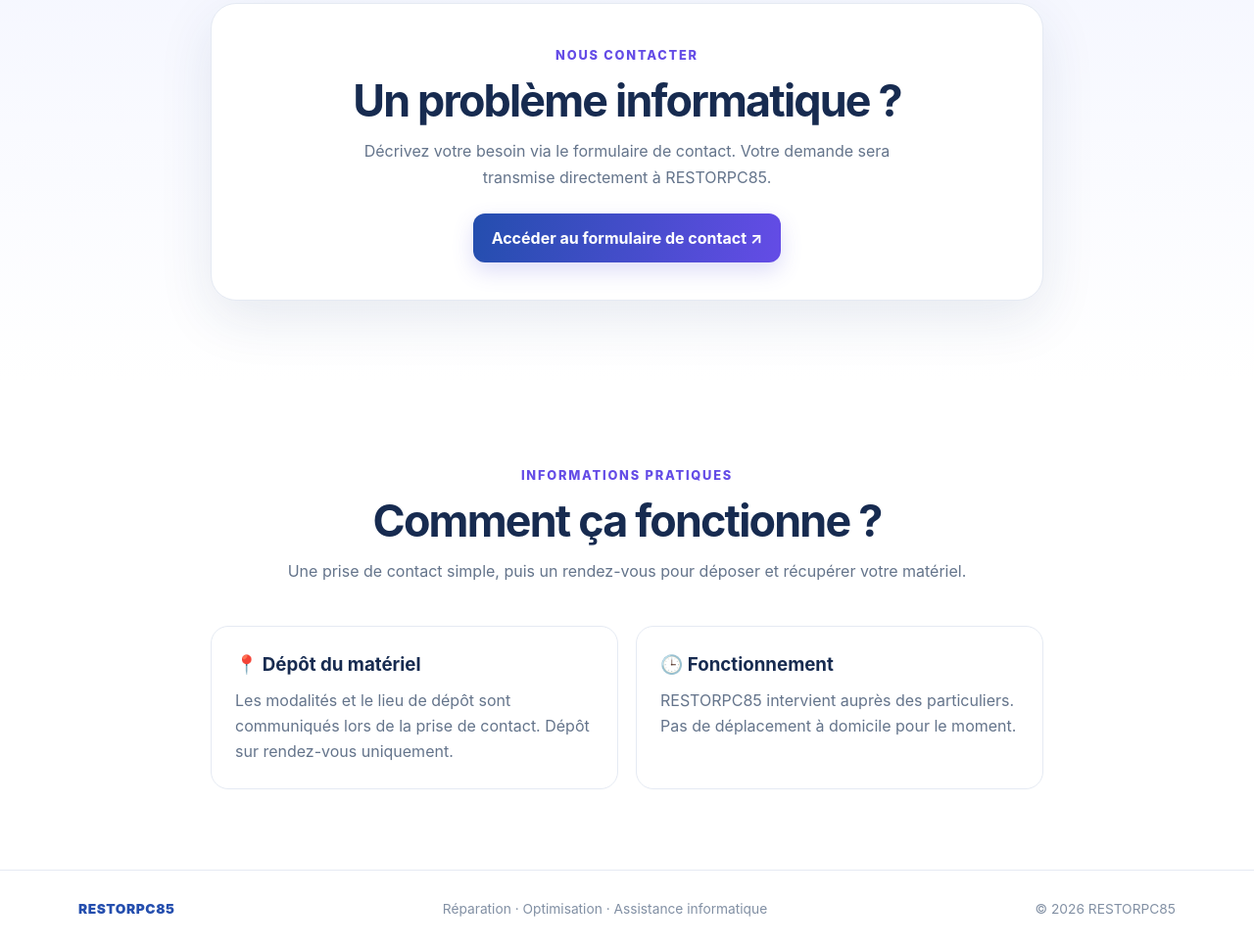
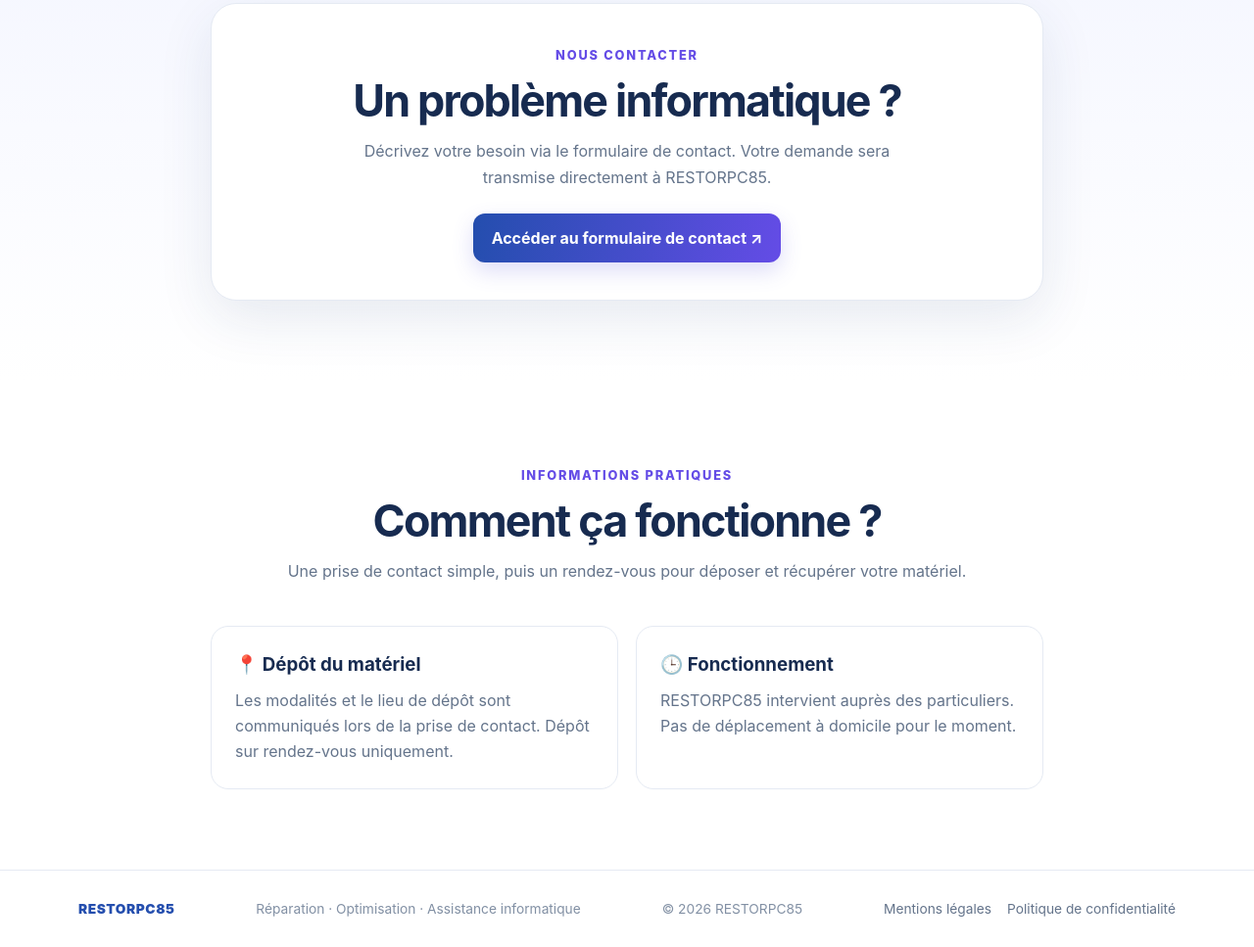
Before and after one commit to Nicolas85310/restorpc, a plain HTML site: page index.html in a window 1280 px wide. Shown: the part 2853-3820 px from the top of the page at 98% size. Drawn offline with Linux system fonts and the light colour scheme.

Commit message:
Add files via upload

```diff
--- a/index.html
+++ b/index.html
@@ -129,6 +129,9 @@
     footer { padding:28px 0; border-top:1px solid var(--line); color:#8290a4; font-size:.86rem; }
     .footer-inner { display:flex; align-items:center; justify-content:space-between; gap:20px; flex-wrap:wrap; }
     .footer-brand { color:var(--blue); font-weight:900; letter-spacing:.04em; }
+    .footer-links { display:flex; align-items:center; gap:16px; flex-wrap:wrap; }
+    .footer-links a { color:var(--muted); text-decoration:none; }
+    .footer-links a:hover { color:var(--purple); }
     @media (max-width:850px) {
       .navlinks { display:none; position:absolute; top:76px; left:0; right:0; padding:18px 22px 22px; background:#fff; border-bottom:1px solid var(--line); flex-direction:column; align-items:stretch; gap:14px; }
       .navlinks.open { display:flex; }
@@ -288,6 +291,10 @@
       <span class="footer-brand">RESTORPC85</span>
       <span>Réparation · Optimisation · Assistance informatique</span>
       <span>© <span id="year"></span> RESTORPC85</span>
+      <nav class="footer-links" aria-label="Informations légales">
+        <a href="/mentions-legales.html">Mentions légales</a>
+        <a href="/confidentialite.html">Politique de confidentialité</a>
+      </nav>
     </div>
   </footer>
 
```
